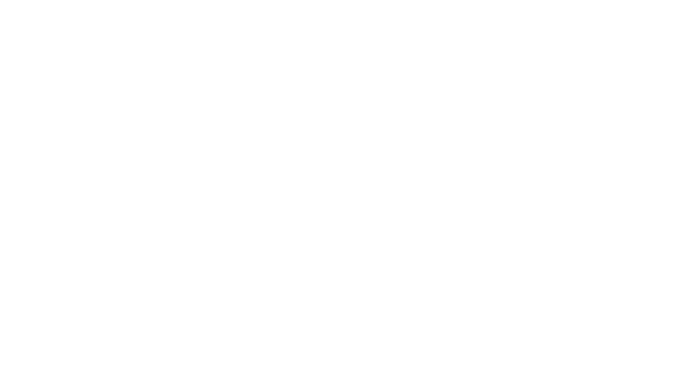
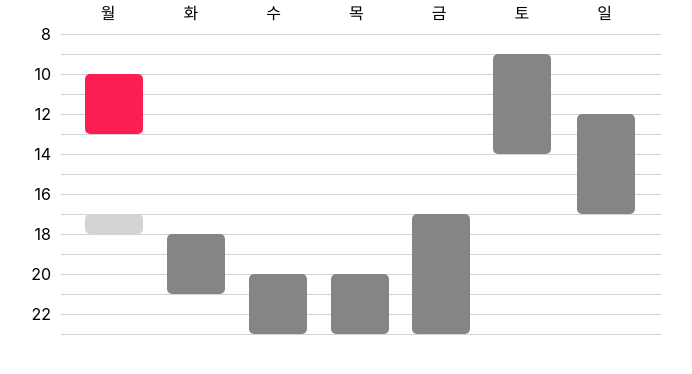
Before and after one commit to KMU-WINK/spots-client, a React (Vite) app: page /timetable in a window 1280 px wide. Before the commit this address had no page. Shown: the top 374 px of the page, without its empty margins (149-841 px from the left). Built offline with nearby package versions, Linux system fonts and the light colour scheme.

Commit message:
feat. Timetable

```diff
--- a/src/App.jsx
+++ b/src/App.jsx
@@ -1,12 +1,14 @@
 import React from 'react';
 import MainPage from './pages/Main';
 import { BrowserRouter, Routes, Route } from 'react-router-dom';
+import TimeTableTest from './pages/TimeTableTest';
 
 const App = () => {
   return (
     <BrowserRouter>
       <Routes>
         <Route path="/" element={<MainPage />} />
+        <Route path="/timetable" element={<TimeTableTest />} />
       </Routes>
     </BrowserRouter>
   );
--- /dev/null
+++ b/src/components/TimeTable/index.jsx
@@ -0,0 +1,124 @@
+import React, { useEffect, useState } from 'react';
+import * as styles from './styles';
+
+export default function TimeTable(props) {
+  const leftSize = {
+    Mon: '54px',
+    Tue: '136px',
+    Wed: '218px',
+    Thu: '300px',
+    Fri: '381px',
+    Sat: '462px',
+    Sun: '546px',
+  };
+  useEffect(() => {
+    if (props?.timeTable) setTimeTable(props.timeTable);
+  }, [props.timeTable]);
+  const [timeTable, setTimeTable] = useState({
+    active: 'Mon',
+    input: [17, 1],
+    Mon: [[10, 3]],
+    Tue: [[18, 3]],
+    Wed: [[20, 3]],
+    Thu: [[20, 3]],
+    Fri: [[17, 6]],
+    Sat: [[9, 5]],
+    Sun: [[12, 5]],
+  });
+  return (
+    <styles.TableContainer>
+      <styles.DayLine>
+        <span>월</span>
+        <span>화</span>
+        <span>수</span>
+        <span>목</span>
+        <span>금</span>
+        <span>토</span>
+        <span>일</span>
+      </styles.DayLine>
+      <styles.TimeBlockWrapper>
+        <styles.TimeWrapper>
+          <span>8</span>
+          <styles.TimeLine />
+        </styles.TimeWrapper>
+        <styles.TimeWrapper>
+          <styles.TimeLine />
+        </styles.TimeWrapper>
+        <styles.TimeWrapper>
+          <span>10</span>
+          <styles.TimeLine />
+        </styles.TimeWrapper>
+        <styles.TimeWrapper>
+          <styles.TimeLine />
+        </styles.TimeWrapper>
+        <styles.TimeWrapper>
+          <span>12</span>
+          <styles.TimeLine />
+        </styles.TimeWrapper>
+        <styles.TimeWrapper>
+          <styles.TimeLine />
+        </styles.TimeWrapper>
+        <styles.TimeWrapper>
+          <span>14</span>
+          <styles.TimeLine />
+        </styles.TimeWrapper>
+        <styles.TimeWrapper>
+          <styles.TimeLine />
+        </styles.TimeWrapper>
+        <styles.TimeWrapper>
+          <span>16</span>
+          <styles.TimeLine />
+        </styles.TimeWrapper>
+        <styles.TimeWrapper>
+          <styles.TimeLine />
+        </styles.TimeWrapper>
+        <styles.TimeWrapper>
+          <span>18</span>
+          <styles.TimeLine />
+        </styles.TimeWrapper>
+        <styles.TimeWrapper>
+          <styles.TimeLine />
+        </styles.TimeWrapper>
+        <styles.TimeWrapper>
+          <span>20</span>
+          <styles.TimeLine />
+        </styles.TimeWrapper>
+        <styles.TimeWrapper>
+          <styles.TimeLine />
+        </styles.TimeWrapper>
+        <styles.TimeWrapper>
+          <span>22</span>
+          <styles.TimeLine />
+        </styles.TimeWrapper>
+        <styles.TimeWrapper>
+          <styles.TimeLine />
+        </styles.TimeWrapper>
+        {Object.keys(timeTable).map(key => {
+          if (key === 'active') return;
+          else if (key === 'input') {
+            return (
+              <styles.TimeBlock
+                input={true}
+                day={leftSize[timeTable.active]}
+                start={(timeTable[key][0] - 8) * 20}
+                size={timeTable[key][1] * 20}
+                key={key}
+              />
+            );
+          }
+          return timeTable[key].map(time => {
+            return (
+              <styles.TimeBlock
+                active={timeTable.active === key}
+                start={(time[0] - 8) * 20}
+                day={leftSize[key]}
+                size={time[1] * 20}
+                key={time}
+              />
+            );
+          });
+        })}
+      </styles.TimeBlockWrapper>
+    </styles.TableContainer>
+  );
+}
--- /dev/null
+++ b/src/components/TimeTable/styles.jsx
@@ -0,0 +1,51 @@
+import styled from 'styled-components';
+
+export const TableContainer = styled.div`
+  display: flex;
+  flex-direction: column;
+  justify-content: center;
+  align-items: center;
+  position: relative;
+`;
+
+export const TimeLine = styled.div`
+  width: 600px;
+  height: 1px;
+  background: #d3d3d3;
+`;
+
+export const DayLine = styled.div`
+  width: 600px;
+  display: flex;
+  justify-content: flex-end;
+  > span {
+    margin: 0 34px;
+  }
+`;
+
+export const TimeWrapper = styled.div`
+  width: 630px;
+  height: 20px;
+  display: flex;
+  align-items: center;
+  justify-content: flex-end;
+  gap: 10px;
+  > span {
+    font-size: 16px;
+  }
+`;
+
+export const TimeBlock = styled.div`
+  width: 58px;
+  height: ${props => `${props.size}px` || '0'};
+  position: absolute;
+  top: ${props => props?.start && `calc(${props.start}px + 10px)`};
+  left: ${props => props.day || '0'};
+  background: ${props =>
+    props?.active ? '#fb1e53' : props?.input ? '#d3d3d3' : '#858585'};
+  border-radius: 5px;
+`;
+
+export const TimeBlockWrapper = styled.div`
+  position: relative;
+`;
--- /dev/null
+++ b/src/pages/TimeTableTest/index.jsx
@@ -0,0 +1,10 @@
+import React from 'react';
+import TimeTable from '../../components/TimeTable';
+
+export default function TimeTableTest() {
+  return (
+    <div style={{ width: '990px' }}>
+      <TimeTable />
+    </div>
+  );
+}
```
